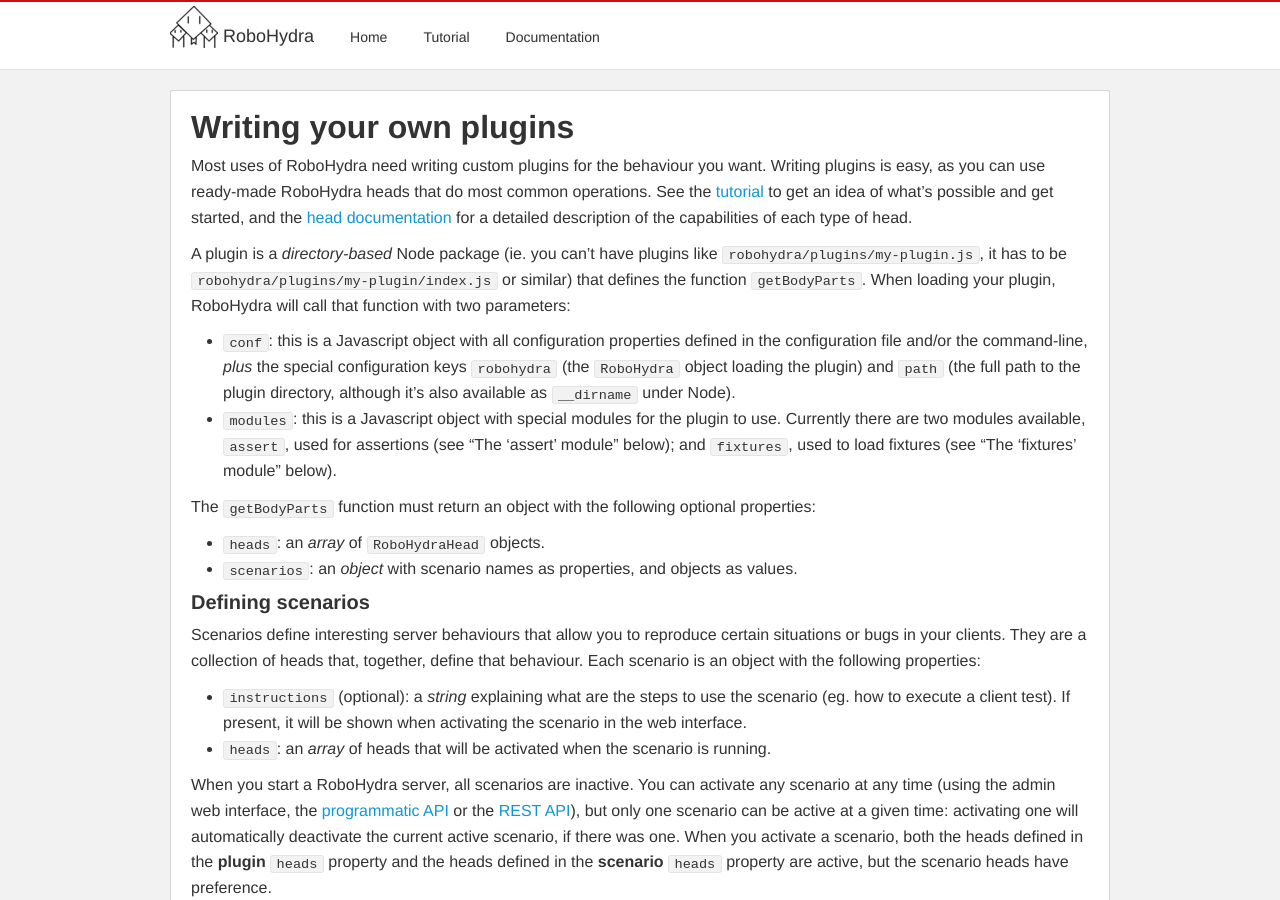
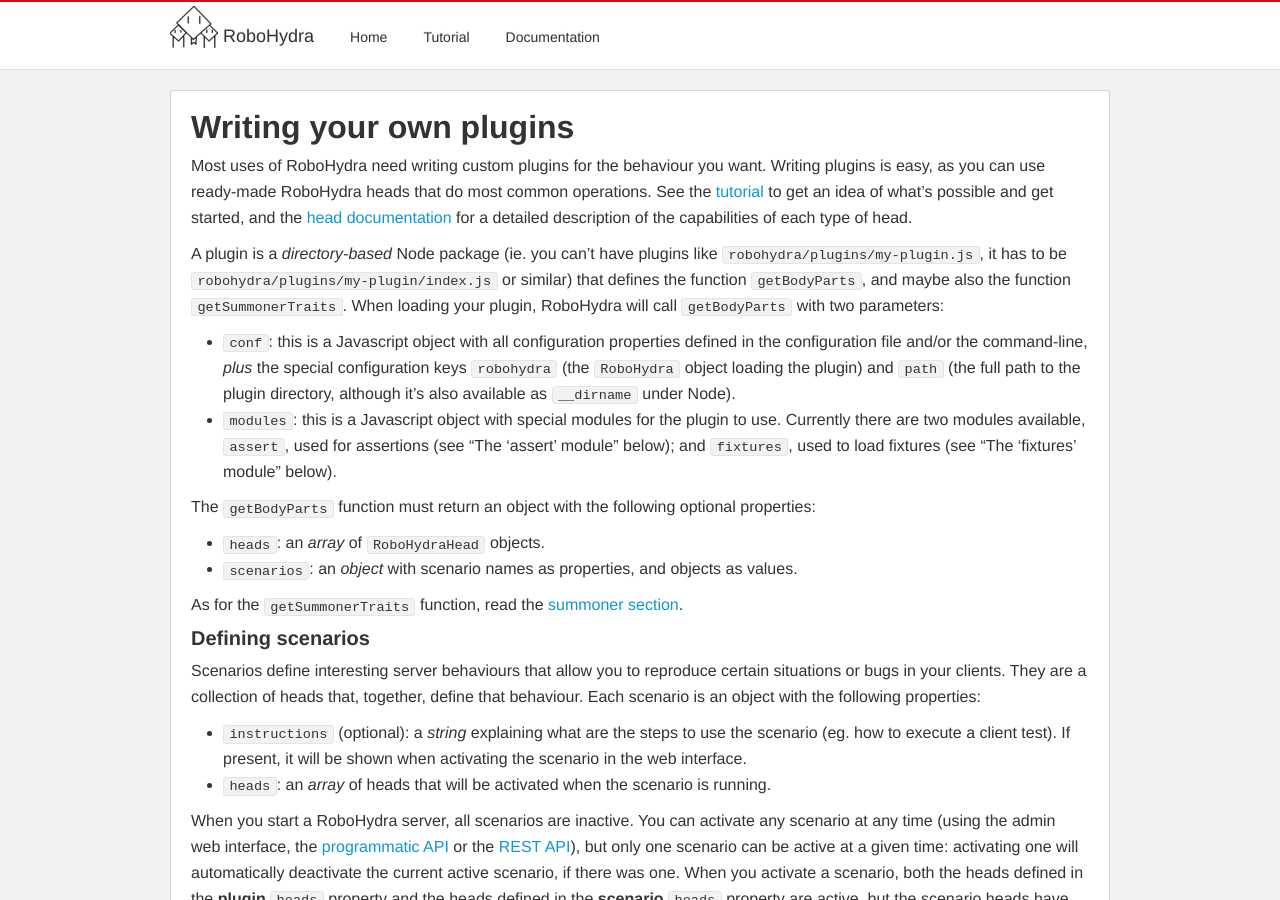
Before and after one commit to robohydra/robohydra, a Jekyll site: the page built from documentation/next/plugins/index.md, in a window 1280 px wide and 900 px high. Built offline with Jekyll 4.4.1, drawn with Linux system fonts in a browser that asks for light colours.

Commit message:
Mention getSummonerTraits in plugin documentation

```diff
--- a/documentation/next/plugins/index.md
+++ b/documentation/next/plugins/index.md
@@ -14,8 +14,9 @@ description of the capabilities of each type of head.
 A plugin is a _directory-based_ Node package (ie. you can't have
 plugins like `robohydra/plugins/my-plugin.js`, it has to be
 `robohydra/plugins/my-plugin/index.js` or similar) that defines the
-function `getBodyParts`. When loading your plugin, RoboHydra will call
-that function with two parameters:
+function `getBodyParts`, and maybe also the function
+`getSummonerTraits`. When loading your plugin, RoboHydra will call
+`getBodyParts` with two parameters:
 
 * `conf`: this is a Javascript object with all configuration
   properties defined in the configuration file and/or the
@@ -35,6 +36,9 @@ optional properties:
 * `heads`: an *array* of `RoboHydraHead` objects.
 * `scenarios`: an *object* with scenario names as properties, and
   objects as values.
+
+As for the `getSummonerTraits` function, read the [summoner
+section](../summoners/).
 
 
 ### Defining scenarios
```
